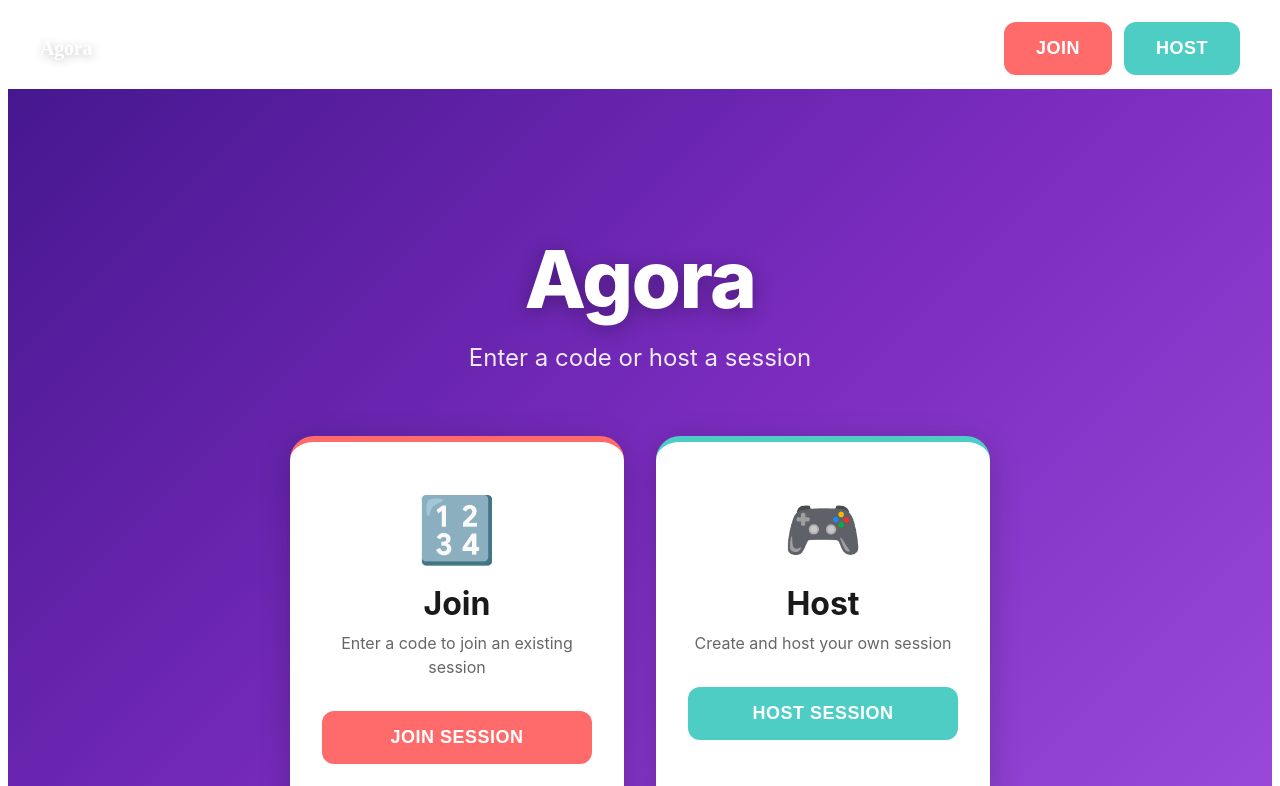
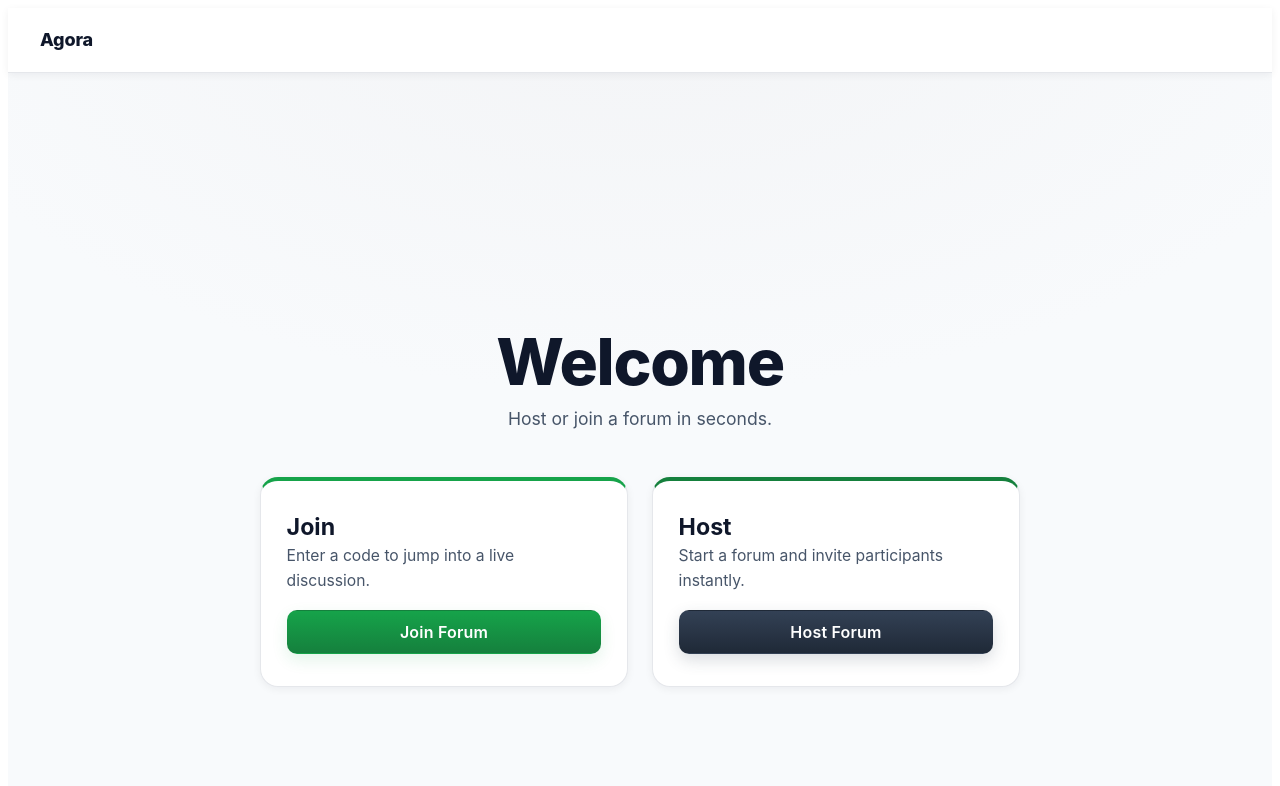
Before and after one commit to TXST-Agora/Agora, a React (Vite) app in the folder apps/frontend/: page / in a window 1280 px wide. Shown: the top 786 px of the page. Built offline with nearby package versions, Linux system fonts and the light colour scheme.

Commit message:
SCRUM-13 cleaning up landing page and navbar

```diff
--- /dev/null
+++ b/apps/frontend/src/App.css
@@ -0,0 +1,27 @@
+:root {
+    --bg: #f8fafc;
+    --surface: #ffffff;
+    --surface-2: #f3f4f6;
+    --text: #0f172a;
+    --muted: #475569;
+    --border: #e5e7eb;
+    --ring: #cbd5e1;
+
+    --accent: #16a34a;
+    --accent-strong: #15803d;
+    --accent-ghost: rgba(22,163,74,0.12);
+
+    --shadow-sm: 0 2px 8px rgba(15,23,42,0.06);
+    --shadow-md: 0 10px 30px rgba(15,23,42,0.10);
+
+    --host: #334155;         /* slate-700 */
+    --host-strong: #1f2937;  /* gray-800 */
+    --host-ghost: rgba(51,65,85,0.18);
+  }
+
+  /* --- Global font (makes navbar match exactly) --- */
+  html, body, .navbar, .landing, .action-card, .btn, .btn-nav {
+    font-family: -apple-system, BlinkMacSystemFont, 'Segoe UI', 'Roboto', 'Oxygen',
+      'Ubuntu', 'Cantarell', 'Fira Sans', 'Droid Sans', 'Helvetica Neue',
+      sans-serif;
+  }
--- a/apps/frontend/src/App.tsx
+++ b/apps/frontend/src/App.tsx
@@ -1,23 +1,11 @@
-// App.ts
-import React from 'react';
 import Landing from './components/Landing';
+import Navbar from './components/Navbar';
+import './App.css';
 
 export default function App() {
   return (
     <div className="app-shell">
-      {/* Global Top Navigation */}
-      <nav className="navbar">
-        <div className="navbar-container">
-          <div className="navbar-brand">Agora</div>
-          <div className="navbar-actions">
-            {/* (Optional) wire these to routes later */}
-            <button className="btn btn-join btn-nav">Join</button>
-            <button className="btn btn-host btn-nav">Host</button>
-          </div>
-        </div>
-      </nav>
-
-      {/* Your existing pages/components */}
+      <Navbar title="Agora"/>
       <Landing />
     </div>
   );
--- a/apps/frontend/src/components/Landing.css
+++ b/apps/frontend/src/components/Landing.css
@@ -1,210 +1,165 @@
-/* --- Global Top Navigation (App-level) --- */
-.navbar {
-    position: sticky;
-    top: 0;
-    z-index: 100;
-    background: rgba(255, 255, 255, 0.12);
-    backdrop-filter: blur(10px);
-    border-bottom: 1px solid rgba(255, 255, 255, 0.18);
-  }
-
-  .navbar-container {
-    max-width: 1200px;
-    margin: 0 auto;
-    padding: 0.85rem 1.25rem;
-    display: flex;
-    align-items: center;
-    justify-content: space-between;
-  }
-
-  .navbar-brand {
-    font-weight: 800;
-    font-size: 1.25rem;
-    letter-spacing: -0.01em;
-    color: #ffffff;
-    text-shadow: 0 2px 10px rgba(0,0,0,0.25);
-  }
-
-  .navbar-actions {
-    display: flex;
-    gap: 0.75rem;
-  }
-
-  .btn-nav {
-    padding: 0.6rem 1rem;
-    font-size: 0.95rem;
-    border-radius: 10px;
-  }
-
 .landing {
   min-height: 100vh;
-  display: flex;
-  align-items: center;
-  justify-content: center;
-  background: linear-gradient(135deg, #46178f 0%, #7b2cbf 50%, #9d4edd 100%);
+  display: flex; align-items: center; justify-content: center;
+  background:
+    radial-gradient(1100px 600px at 50% -100px, var(--surface-2), transparent 70%),
+    var(--bg);
   padding: 2rem;
-  font-family: -apple-system, BlinkMacSystemFont, 'Segoe UI', 'Roboto', 'Oxygen',
-    'Ubuntu', 'Cantarell', 'Fira Sans', 'Droid Sans', 'Helvetica Neue',
-    sans-serif;
 }
 
-.landing-container {
-  max-width: 1200px;
-  width: 100%;
-  text-align: center;
-}
+.landing-container { max-width: 1200px; width: 100%; text-align: center; }
 
 .landing-header {
-  margin-bottom: 4rem;
+  margin-bottom: 3rem;
   animation: fadeInDown 0.6s ease-out;
 }
 
 .landing-title {
-  font-size: 5rem;
-  font-weight: 800;
-  color: #ffffff;
-  margin: 0 0 1rem 0;
-  text-shadow: 0 4px 20px rgba(0, 0, 0, 0.3);
-  letter-spacing: -0.02em;
+  font-size: 4rem; font-weight: 800; letter-spacing: -0.02em;
+  color: var(--text); margin: 0 0 0.5rem 0;
 }
 
-.landing-subtitle {
-  font-size: 1.5rem;
-  color: #ffffff;
-  opacity: 0.9;
-  font-weight: 400;
-  margin: 0;
-}
+.landing-subtitle { font-size: 1.1rem; color: var(--muted); margin: 0; }
 
+/* --- Cards grid --- */
 .landing-actions {
   display: grid;
   grid-template-columns: repeat(auto-fit, minmax(280px, 1fr));
-  gap: 2rem;
-  max-width: 700px;
-  margin: 0 auto;
+  gap: 1.5rem; max-width: 760px; margin: 0 auto;
   animation: fadeInUp 0.6s ease-out 0.2s both;
 }
 
+/* --- Cards with animated movement on hover --- */
 .action-card {
-  background: #ffffff;
-  border-radius: 24px;
-  padding: 3rem 2rem;
-  box-shadow: 0 8px 32px rgba(0, 0, 0, 0.2);
-  transition: transform 0.3s ease, box-shadow 0.3s ease;
-  cursor: pointer;
+  position: relative;
+  background: var(--surface);
+  border: 1px solid var(--border);
+  border-radius: 18px;
+  padding: 2rem 1.6rem;
+  text-align: left; cursor: pointer;
+  box-shadow: var(--shadow-sm);
+  transform: translateY(0) translateZ(0);
+  transition:
+    transform 220ms cubic-bezier(.2,.8,.2,1),
+    box-shadow 220ms ease,
+    border-color 220ms ease;
+  will-change: transform;
+}
+
+/* Decorative sliding accent that moves on hover */
+.action-card::after {
+  content: "";
+  position: absolute; inset: 0;
+  border-radius: 18px;
+  pointer-events: none;
+  background: linear-gradient(90deg, transparent 0%, transparent 50%, rgba(22,163,74,0.06) 100%);
+  transform: translateX(-8%);
+  opacity: 0;
+  transition: transform 280ms ease, opacity 180ms ease;
 }
 
 .action-card:hover {
-  transform: translateY(-8px);
-  box-shadow: 0 12px 48px rgba(0, 0, 0, 0.3);
+  transform: translateY(-6px);          /* movement */
+  box-shadow: var(--shadow-md);
+  border-color: #dfe5ec;
 }
 
-.join-card {
-  border-top: 6px solid #ff6b6b;
+.action-card:hover::after {
+  transform: translateX(0);
+  opacity: 1;
 }
 
-.host-card {
-  border-top: 6px solid #4ecdc4;
+/* Rails + icon color */
+.join-card { border-top: 4px solid var(--accent); }
+.host-card { border-top: 4px solid var(--accent-strong); }
+
+.card-icon { font-size: 2rem; margin-bottom: 0.7rem; color: var(--accent-strong); }
+
+.action-card h2 {
+  font-size: 1.45rem; font-weight: 700; color: var(--text);
+  margin: 0 0 0.2rem 0;
+}
+.action-card p {
+  font-size: 0.98rem; color: var(--muted);
+  margin: 0 0 1.1rem 0; line-height: 1.55;
 }
 
-.card-icon {
-  font-size: 4rem;
-  margin-bottom: 1rem;
+/* --- ONE button system (ensures consistency) --- */
+.btn {
+  display: inline-flex; align-items: center; justify-content: center;
+  width: 100%;
+  height: 44px;                 /* unified height */
+  padding: 0 1.1rem;            /* same left/right for both */
+  border-radius: 10px;
+  border: 1px solid transparent;
+  font-size: 1rem;
+  font-weight: 600;
+  letter-spacing: 0.2px;
+  cursor: pointer;
+  transition: transform 140ms ease, background-color 140ms ease,
+              box-shadow 140ms ease, border-color 140ms ease;
+  -webkit-tap-highlight-color: transparent;
 }
 
-.action-card h2 {
-  font-size: 2rem;
-  font-weight: 700;
-  color: #1a1a1a;
-  margin: 0 0 0.5rem 0;
+/* Solid primary */
+.btn-join {
+  background: linear-gradient(180deg, var(--accent), var(--accent-strong));
+  color: #fff;
+  box-shadow: 0 6px 16px var(--accent-ghost);
+}
+.btn-join:hover { transform: translateY(-1px); }
+.btn-join:active { transform: translateY(0); }
+
+/* Solid secondary (Host) */
+.btn-host {
+  background: linear-gradient(180deg, var(--host), var(--host-strong));
+  color: #fff;
+  border-color: transparent;
+  box-shadow: 0 6px 16px var(--host-ghost);
+}
+.btn-host:hover { transform: translateY(-1px); }
+.btn-host:active { transform: translateY(0); }
+
+
+/* Reuse button system for navbar buttons as well (matches exactly) */
+.btn-nav {
+  width: auto;                 /* nav buttons shrink to content */
+  height: 38px;                /* slightly shorter in nav */
+  padding: 0 0.9rem;
+  font-size: 0.95rem;
+  border-radius: 10px;
 }
 
-.action-card p {
-  font-size: 1rem;
-  color: #666666;
-  margin: 0 0 2rem 0;
-  line-height: 1.5;
+/* --- Focus states (accessible + consistent) --- */
+.btn:focus-visible,
+.action-card:focus-visible,
+.navbar-brand:focus-visible {
+  outline: none;
+  box-shadow: 0 0 0 4px var(--accent-ghost), 0 0 0 1.5px var(--accent);
+  border-color: var(--accent);
 }
 
-.btn {
-  width: 100%;
-  padding: 1rem 2rem;
-  font-size: 1.125rem;
-  font-weight: 600;
-  border: none;
-  border-radius: 12px;
-  cursor: pointer;
-  transition: all 0.2s ease;
-  text-transform: uppercase;
-  letter-spacing: 0.5px;
-}
-
-.btn-join {
-  background: #ff6b6b;
-  color: #ffffff;
-}
-
-.btn-join:hover {
-  background: #ff5252;
-  transform: scale(1.02);
-}
-
-.btn-host {
-  background: #4ecdc4;
-  color: #ffffff;
-}
-
-.btn-host:hover {
-  background: #45b8b0;
-  transform: scale(1.02);
-}
-
-.btn:active {
-  transform: scale(0.98);
-}
-
-@keyframes fadeInDown {
-  from {
-    opacity: 0;
-    transform: translateY(-30px);
-  }
-  to {
-    opacity: 1;
-    transform: translateY(0);
+/* --- Motion preference --- */
+@media (prefers-reduced-motion: reduce) {
+  .action-card,
+  .action-card::after,
+  .btn,
+  .landing-header,
+  .landing-actions {
+    transition: none !important;
+    animation: none !important;
+    transform: none !important;
   }
 }
 
-@keyframes fadeInUp {
-  from {
-    opacity: 0;
-    transform: translateY(30px);
-  }
-  to {
-    opacity: 1;
-    transform: translateY(0);
-  }
+/* --- Keyframes (unchanged) --- */
+@keyframes fadeInDown { from {opacity:0; transform: translateY(-22px);} to {opacity:1; transform:none;} }
+@keyframes fadeInUp   { from {opacity:0; transform: translateY(22px);}  to {opacity:1; transform:none;} }
+
+/* --- Responsive --- */
+@media (max-width: 768px) {
+  .landing-title { font-size: 3rem; }
+  .landing-subtitle { font-size: 1rem; }
+  .action-card { padding: 1.7rem 1.25rem; }
+  .card-icon { font-size: 1.6rem; }
 }
-
-/* Responsive Design */
-@media (max-width: 768px) {
-  .landing-title {
-    font-size: 3.5rem;
-  }
-
-  .landing-subtitle {
-    font-size: 1.25rem;
-  }
-
-  .landing-actions {
-    grid-template-columns: 1fr;
-    gap: 1.5rem;
-  }
-
-  .action-card {
-    padding: 2rem 1.5rem;
-  }
-
-  .card-icon {
-    font-size: 3rem;
-  }
-}
--- a/apps/frontend/src/components/Landing.tsx
+++ b/apps/frontend/src/components/Landing.tsx
@@ -1,30 +1,30 @@
-import './Landing.css';
+import "./Landing.css";
 
 export default function Landing() {
   return (
-    <div className="landing">
+    <main className="landing">
       <div className="landing-container">
-        <div className="landing-header">
-          <h1 className="landing-title">Agora</h1>
-          <div className="landing-subtitle">Enter a code or host a session</div>
-        </div>
+        <header className="landing-header">
+          <h1 className="landing-title">Welcome</h1>
+          <p className="landing-subtitle">
+            Host or join a forum in seconds.
+          </p>
+        </header>
 
-        <div className="landing-actions">
-          <div className="action-card join-card">
-            <div className="card-icon">🔢</div>
+        <section className="landing-actions">
+          <article className="action-card join-card" tabIndex={0}>
             <h2>Join</h2>
-            <p>Enter a code to join an existing session</p>
-            <button className="btn btn-join">Join Session</button>
-          </div>
+            <p>Enter a code to jump into a live discussion.</p>
+            <button className="btn btn-join">Join Forum</button>
+          </article>
 
-          <div className="action-card host-card">
-            <div className="card-icon">🎮</div>
+          <article className="action-card host-card" tabIndex={0}>
             <h2>Host</h2>
-            <p>Create and host your own session</p>
-            <button className="btn btn-host">Host Session</button>
-          </div>
-        </div>
+            <p>Start a forum and invite participants instantly.</p>
+            <button className="btn btn-host">Host Forum</button>
+          </article>
+        </section>
       </div>
-    </div>
+    </main>
   );
 }
--- /dev/null
+++ b/apps/frontend/src/components/Navbar.css
@@ -0,0 +1,34 @@
+.navbar {
+    position: sticky; top: 0; z-index: 100;
+    background: var(--surface);
+    border-bottom: 1px solid var(--border);
+    box-shadow: var(--shadow-sm);
+    /* key: give it a floor */
+    min-height: 64px;
+  }
+
+  .navbar-container {
+    max-width: 1200px; margin: 0 auto;
+    /* key: real vertical padding */
+    padding: 0 20px;
+    height: 64px;                 /* lock height */
+    display: flex; align-items: center; justify-content: space-between;
+  }
+
+  /* Brand + buttons match app font */
+  .navbar-brand {
+    font: 800 1.125rem/1.2 -apple-system,BlinkMacSystemFont,"Segoe UI","Roboto","Oxygen","Ubuntu","Cantarell","Fira Sans","Droid Sans","Helvetica Neue",sans-serif;
+    letter-spacing: -0.01em;
+    color: var(--text);
+  }
+
+  .navbar-actions { display: flex; gap: 8px; }
+
+  /* Make nav buttons visually balanced inside 64px bar */
+  .btn-nav {
+    height: 38px;                 /* consistent vertical rhythm */
+    padding: 0 12px;
+    font-size: 0.95rem;
+    border-radius: 10px;
+    display: inline-flex; align-items: center; justify-content: center;
+  }
--- /dev/null
+++ b/apps/frontend/src/components/Navbar.tsx
@@ -0,0 +1,18 @@
+import React from "react";
+import "./Navbar.css";
+
+type NavbarProps = {
+  title?: string;
+  rightActions?: React.ReactNode;
+};
+
+export default function Navbar({ title = "Agora", rightActions }: NavbarProps) {
+  return (
+    <nav className="navbar">
+      <div className="navbar-container">
+        <div className="navbar-brand">{title}</div>
+        {rightActions ? <div className="navbar-actions">{rightActions}</div> : null}
+      </div>
+    </nav>
+  );
+}
```
